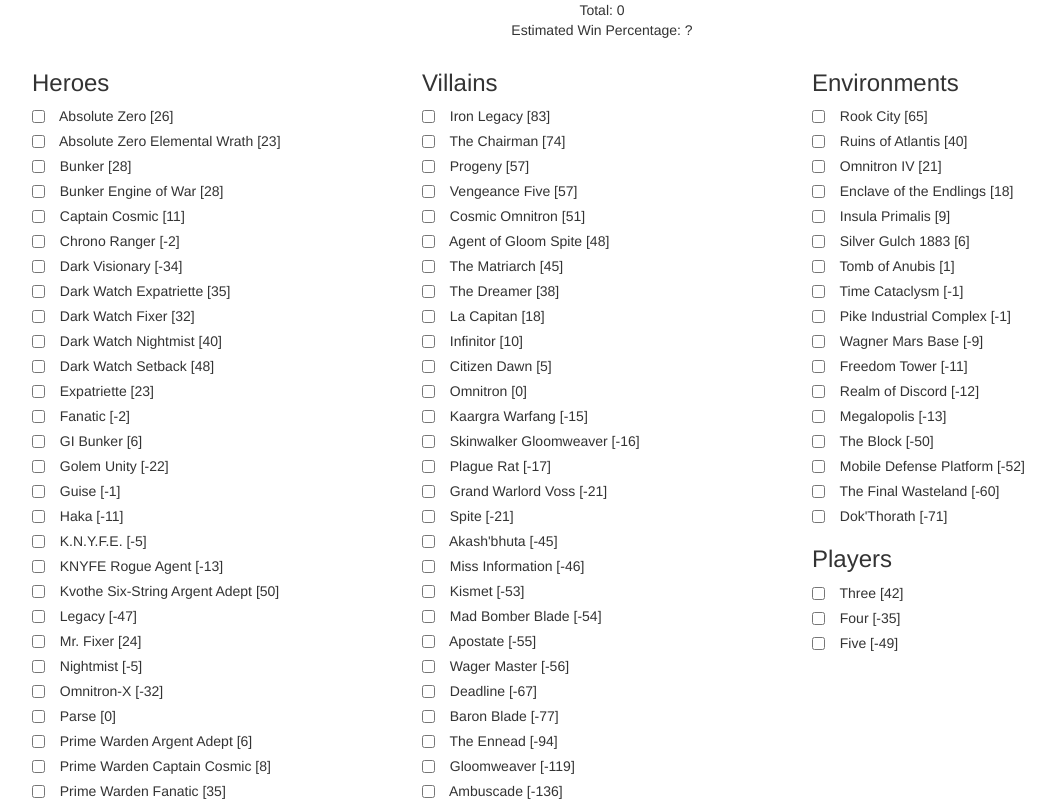
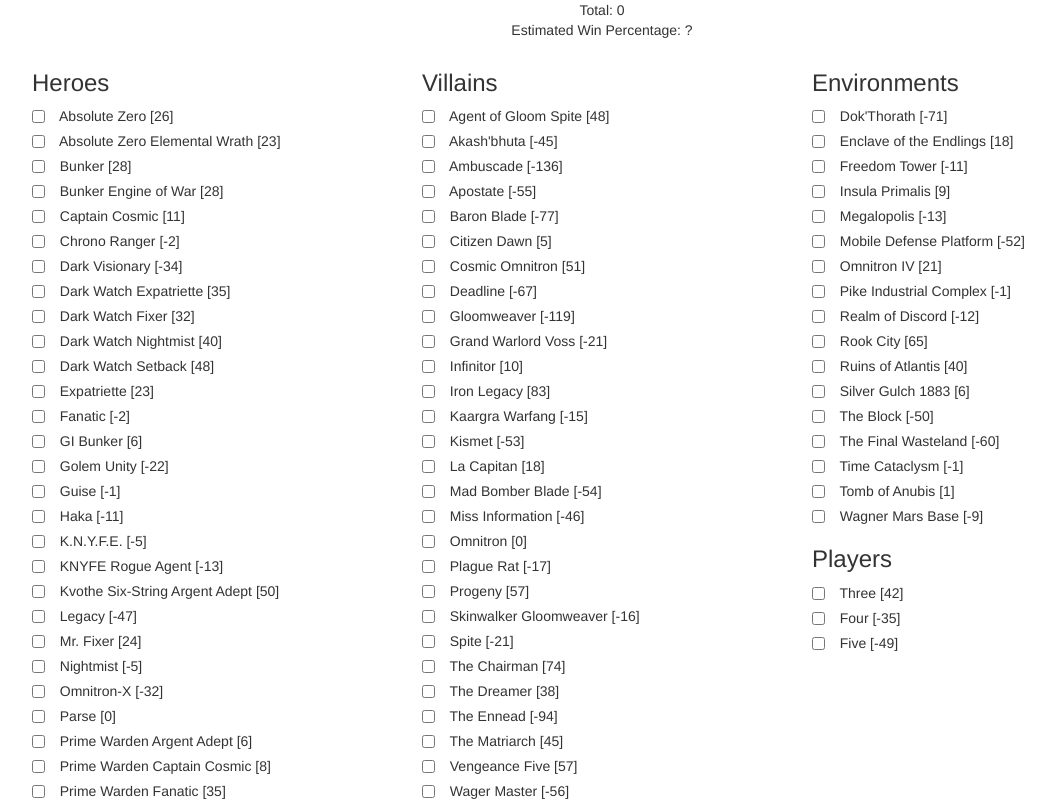
Before and after one commit to ralreegorganon/sentinels-calculator, a plain HTML site: page index.html in a window 1280 px wide. Shown: the top 805 px of the page, without its empty margins (38-1093 px from the left). Drawn offline with nearby package versions, Linux system fonts and the light colour scheme.

Commit message:
more sorting

```diff
--- a/index.html
+++ b/index.html
@@ -28,6 +28,14 @@
           difficultyScale = data.scale;
 
           data.difficulty.hero.sort(function(x, y){
+            return x.name < y.name ? -1 : 1;
+          });
+
+          data.difficulty.villain.sort(function(x, y){
+            return x.name < y.name ? -1 : 1;
+          });
+
+          data.difficulty.env.sort(function(x, y){
             return x.name < y.name ? -1 : 1;
           });
 
```
